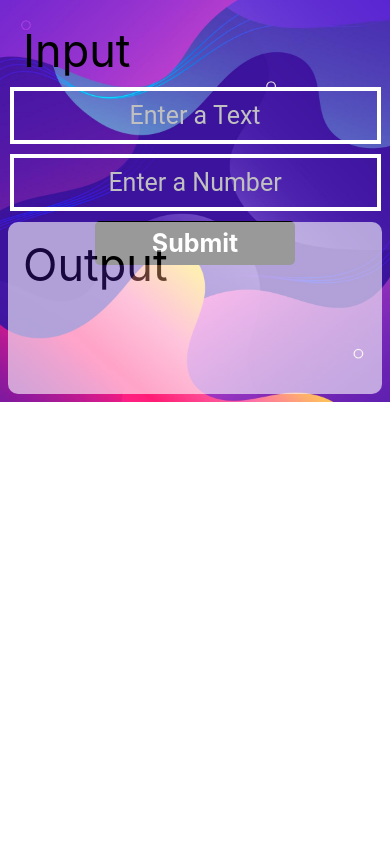
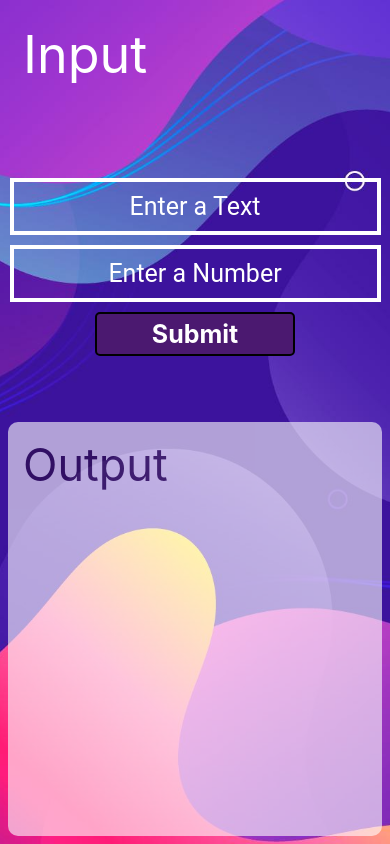
Before and after one commit to YE-Stack/FrontEnd, a React Native app: screen / in a window 390 px wide. Built offline with nearby package versions, Linux system fonts and the light colour scheme; no server answers; the database is empty.

Commit message:
Minor changes

```diff
--- a/app/components/Home/index.js
+++ b/app/components/Home/index.js
@@ -1,11 +1,11 @@
 
-import React, { Component } from 'react';
+import React,{ Component } from 'react';
 import { View, Text, StyleSheet,TextInput, TouchableOpacity, ImageBackground, KeyboardAvoidingView } from 'react-native';
 import styles from './styles';
 import img from '../assets/background.jpg';
 import firebase from '../Config/config.js';
-import NotificationPopup from 'react-native-push-notification-popup';
-import PushNotification from '../Pushcontrol'
+// import NotificationPopup from 'react-native-push-notification-popup';
+// import PushNotification from '../Pushcontrol'
 
 export default class Home extends Component {
     constructor(props) {
@@ -61,13 +61,16 @@ export default class Home extends Component {
 
 	render() {
         return (
-            <KeyboardAvoidingView>
+
             <ImageBackground source={img} style={{width: '100%', height: '100%',}}>
+
                         {/* <NotificationPopup ref={ref => this.popup = ref} /> */}
+
                 <View style={styles.container}>
-                        <View style={[styles.divide,{flex:5,}]}>
+                    <View style={styles.divide}>
+                        {/* <KeyboardAvoidingView> */}
                             <View style={styles.header}>
-                                <Text style={styles.headerText}>Input</Text>
+                                    <Text style={[styles.headerText,{padding:15,color:'#ffffff',fontSize:52}]}>Input</Text>
                             </View>
                             {/* input area */}
                             <View style={styles.body}>
@@ -76,6 +79,7 @@ export default class Home extends Component {
                                         <TextInput placeholderTextColor="#C0C0C0"
                                             style={styles.input}
                                             onChangeText={(text)=>this.setState({text})}
+                                            placeholderTextColor="#ffffff"
                                             placeholder="Enter a Text"
                                             keyboardType="default"
                                             />
@@ -85,6 +89,7 @@ export default class Home extends Component {
                                         <TextInput placeholderTextColor="#C0C0C0"
                                             style={styles.input}
                                             placeholder="Enter a Number"
+                                            placeholderTextColor="#ffffff"
                                             onChangeText={(num)=>this.setState({num})}
                                             keyboardType="number-pad"
                                             />
@@ -97,10 +102,11 @@ export default class Home extends Component {
                                     </View>
                                 </View>
                             </View>
+                        {/* </KeyboardAvoidingView> */}
 
-                        <View style={[styles.divide,{backgroundColor: '#FFFFFF',borderRadius:10,opacity:0.6,flex:4}]}>
+                        <View style={[styles.divide,{backgroundColor: '#FFFFFF',borderRadius:10,opacity:0.6}]}>
                             {/* <ImageBackground source={img} style={{width: '100%', height: '100%',opacity:0.9}}> */}
-                                <View style={styles.header}>
+                                <View style={[styles.header,{padding:15}]}>
                                     <Text style={styles.headerText}>Output</Text>
                                 </View>
                                 {/* Space for output */}
@@ -111,7 +117,7 @@ export default class Home extends Component {
                         </View>
                 </View>
             </ImageBackground>
-            </KeyboardAvoidingView>
+
     );
   }
 }
--- a/app/components/Home/styles.js
+++ b/app/components/Home/styles.js
@@ -16,7 +16,7 @@ export default StyleSheet.create({
      submit:{
         borderWidth:2,
         borderRadius:5,
-        backgroundColor:"#000000",
+        backgroundColor:"#4b1970",
         padding:5,
         minWidth:200,
         textAlign:'center',
@@ -30,18 +30,18 @@ export default StyleSheet.create({
         color:'#ffffff'
     },
 
-      body:{
-        flex:1,
+    body:{
+        flex:3,
         justifyContent:'center',
         alignItems:'center',
       },
 
-      header:{
+    header:{
         flex:1,
-        padding:15,
+        // padding:15,
       },
 
-      resultText:{
+	resultText:{
         fontSize:30,
         // fontWeight:'bold',
         color:"#000000",
@@ -52,14 +52,15 @@ export default StyleSheet.create({
     headerText:{
         fontSize:45,
         // fontWeight:'bold',
-        color:"#000000",
+        color:"#2a0e3f",
         alignSelf:'flex-start',
       },
 
       input:{
         //alignSelf:'stretch',
-        fontSize:25,
-        opacity:1,
+		fontSize:25,
+		color:'#ffffff',
+        // opacity:0.6,
         padding:10,
         fontFamily:'Roboto',
         backgroundColor:'transparent',
```
Lines whose indentation alone changed are shown as unchanged.
